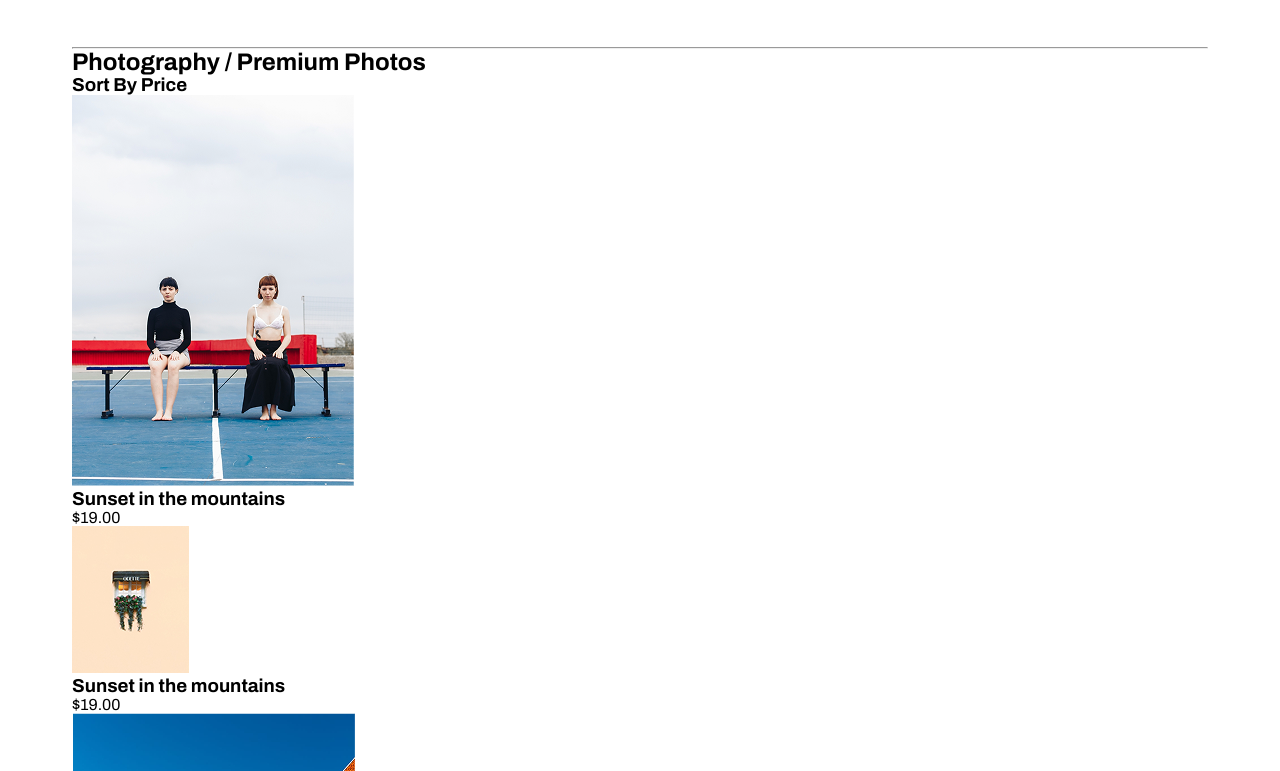
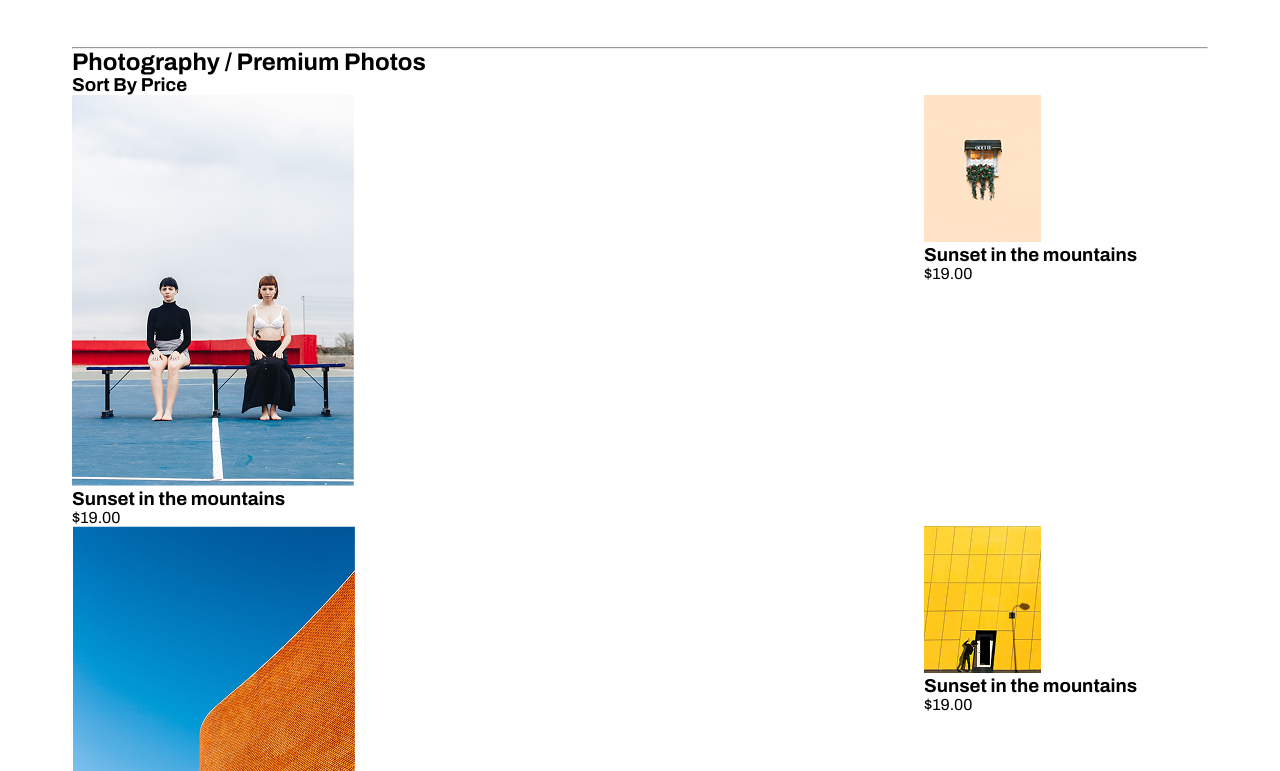
Before and after one commit to realMoyosore/Bejamas-Ecommerce-Store, a plain HTML site: page index.html in a window 1280 px wide. Shown: the part 1409-2180 px from the top of the page. Drawn offline with Linux system fonts and the light colour scheme.

Commit message:
product section grid

```diff
--- a/style.css
+++ b/style.css
@@ -36,3 +36,8 @@
     gap: 100px;
     margin: 50px auto;
 }
+
+.products-img-card {
+    display: grid;
+    grid-template-columns: 3fr 1fr;
+}
```
